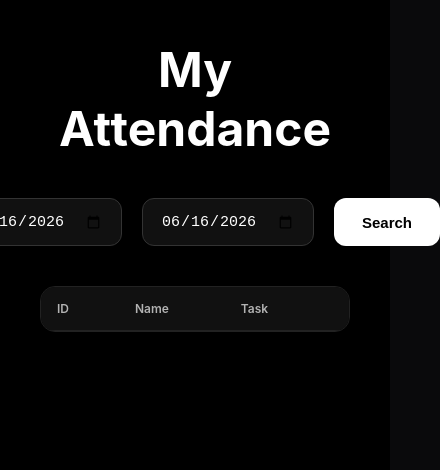
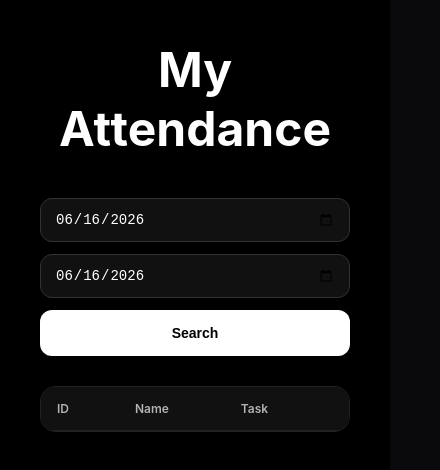
Before and after one commit to mohammadfazil244-cyber/EMS-, a React app: page /my-attendence in a window 390 px wide. Shown: the top 470 px of the page, 440 px wide, since content can reach past the window. Built offline with nearby package versions, Linux system fonts and the light colour scheme; the HTML template or start-up script is replaced by a standard one.

Commit message:
css changes

```diff
--- a/src/navbar.css
+++ b/src/navbar.css
@@ -1615,7 +1615,49 @@ VIEW-ATTENDENCE
 .attendance-search-btn:active{
     transform: scale(0.97);
 }
-
+/* Tablet */
+@media (max-width: 992px) {
+    .date-filter {
+        gap: 14px;
+        margin-bottom: 30px;
+        flex-wrap: wrap;
+    }
+
+    .date-filter input {
+        padding: 10px 14px;
+        font-size: 14px;
+    }
+
+    .attendance-search-btn {
+        height: 44px;
+        padding: 0 22px;
+        font-size: 14px;
+    }
+}
+
+/* Mobile */
+@media (max-width: 600px) {
+    .date-filter {
+        flex-direction: column;
+        align-items: stretch;
+        gap: 12px;
+        margin-bottom: 25px;
+    }
+
+    .date-filter input {
+        width: 100%;
+        box-sizing: border-box;
+        padding: 12px 14px;
+        font-size: 14px;
+    }
+
+    .attendance-search-btn {
+        width: 100%;
+        height: 46px;
+        font-size: 14px;
+        padding: 0;
+    }
+}
 .profile-container{
     min-height:100vh;
     display:flex;
```
